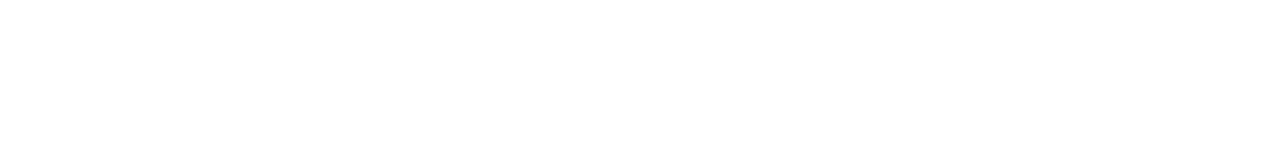
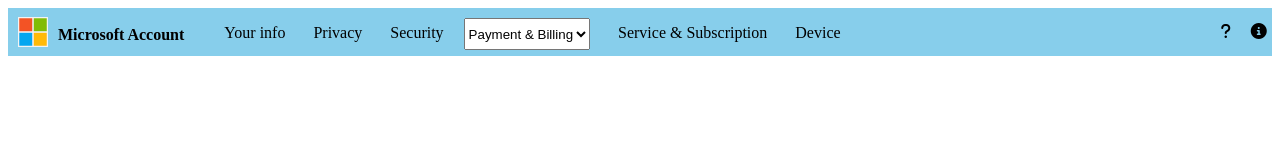
Before and after one commit to Anshurajput-12/project, a plain HTML site: page website.html in a window 1280 px wide. Drawn offline with Linux system fonts and the light colour scheme.

Commit message:
first commit

```diff
--- a/Sachin.css
+++ b/Sachin.css
@@ -2,5 +2,5 @@
     display: flex;
 }
 .card{
-    padding-left: 10rem;
+    padding-left: 10px;
 }
--- /dev/null
+++ b/style.css
@@ -0,0 +1,35 @@
+nav{
+    background-color: skyblue;
+    height: 3rem;
+    width: 100%;
+}
+.first{
+    display: flex;
+}
+li{
+    list-style: none;
+}
+.second{
+    display: flex;
+}
+h4{
+    margin-top: 18px;
+    margin-left: 10px;
+}
+img{
+    height: 30px;
+    width: 30px;
+    margin-left: 10px;
+    margin-top: 9px;
+}
+.drop{
+    height: 2rem;
+    width: 10%;
+    margin-top: 10px;
+}
+.third{
+    display: flex;
+}
+i{
+    margin-top: 15px;
+}
--- a/website.html
+++ b/website.html
@@ -3,9 +3,34 @@
 <head>
     <meta charset="UTF-8">
     <meta name="viewport" content="width=device-width, initial-scale=1.0">
-    <title>Document</title>
+    <title>Microsoft Clone</title>
 </head>
+<script src="https://kit.fontawesome.com/476d0a9162.js" crossorigin="anonymous"></script>
+<link rel="stylesheet" href="style.css">
 <body>
-
+    <header>
+        <nav class="first">
+            <img src="./download.png" alt="logo">
+            <h4>Microsoft Account</h4>
+            <ul class="second">
+                <li>Your info</li> &nbsp &nbsp &nbsp &nbsp
+                <li>Privacy</li> &nbsp &nbsp &nbsp &nbsp
+                <li>Security</li>
+            </ul> &nbsp &nbsp &nbsp
+            <select class="drop">
+                <option>Payment & Billing</option>
+                <option>Order History</option>
+                <option>Payment options</option>
+                <option>Address book</option>
+                <option>Billing help</option>
+            </select> &nbsp &nbsp &nbsp &nbsp
+            <div class="third">
+                <p>Service & Subscription</p> &nbsp &nbsp &nbsp &nbsp
+                <p>Device</p> &nbsp &nbsp &nbsp &nbsp &nbsp &nbsp &nbsp &nbsp &nbsp &nbsp &nbsp &nbsp &nbsp &nbsp &nbsp &nbsp &nbsp &nbsp &nbsp &nbsp &nbsp &nbsp &nbsp &nbsp &nbsp &nbsp &nbsp &nbsp &nbsp &nbsp &nbsp &nbsp &nbsp &nbsp &nbsp &nbsp &nbsp &nbsp &nbsp &nbsp &nbsp &nbsp &nbsp &nbsp &nbsp &nbsp &nbsp &nbsp
+                <i class="fa-solid fa-question"></i> &nbsp &nbsp &nbsp
+                <i class="fa-solid fa-circle-info"></i>
+            </div>
+        </nav>
+    </header>
 </body>
 </html>
```
Also changed, not shown: ass.css (deleted), download.png (added).
